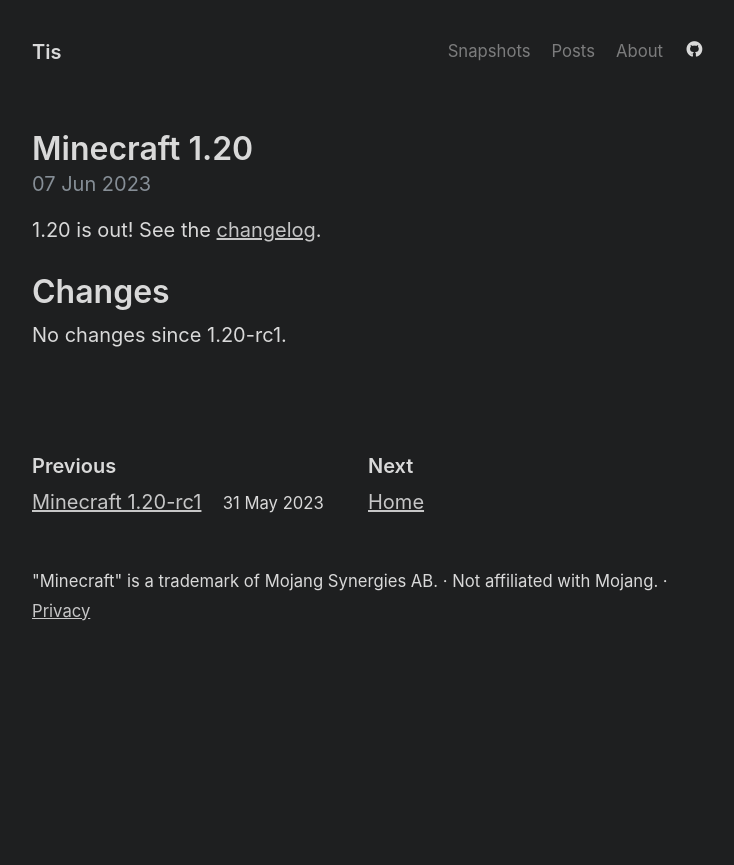
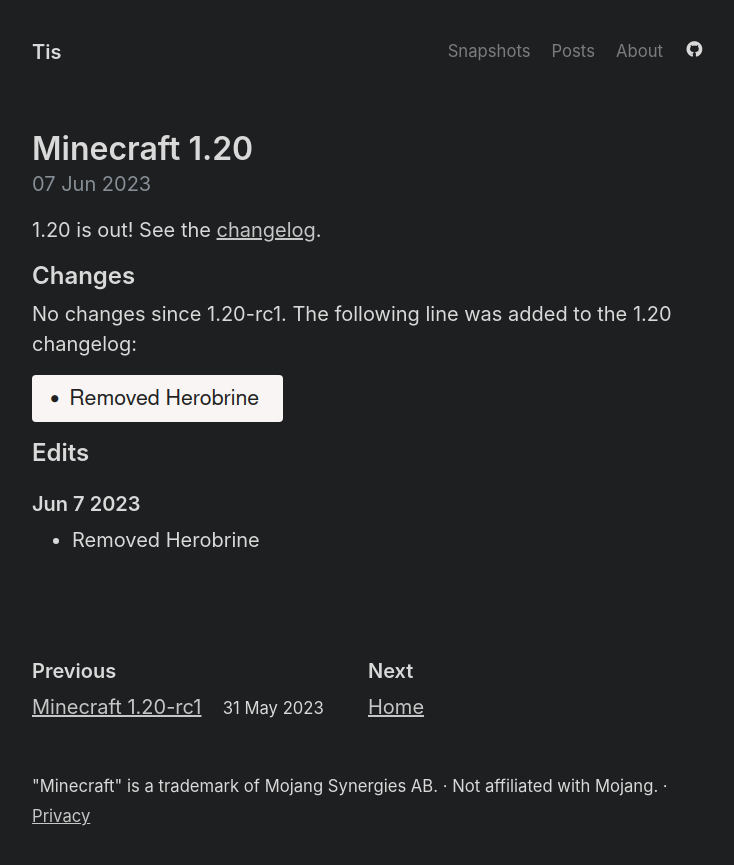
Before and after one commit to Tisawesomeness/tisawesomeness.github.io, a Jekyll site: the page built from snapshots/_posts/2023-06-07-1-20.md, in a window 1280 px wide. Shown: the top 865 px of the page, without its empty margins (272-1006 px from the left). Built offline with Jekyll 4.4.1, drawn with Linux system fonts in a browser that asks for light colours; comment, search, counter and statistics services are not loaded.

Commit message:
Removed Herobrine

```diff
--- a/snapshots/_posts/2023-06-07-1-20.md
+++ b/snapshots/_posts/2023-06-07-1-20.md
@@ -6,6 +6,14 @@
 
 1.20 is out! See the [changelog](https://www.minecraft.net/en-us/article/trails-tales-update-out-today-java).
 
-# Changes
+## Changes
 
-No changes since 1.20-rc1.
+No changes since 1.20-rc1. The following line was added to the 1.20 changelog:
+
+![](img/1-20-removed-herobrine.png)
+
+## Edits
+
+### Jun 7 2023
+
+- Removed Herobrine
```
Also changed, not shown: snapshots/img/1-20-removed-herobrine.png (added).
